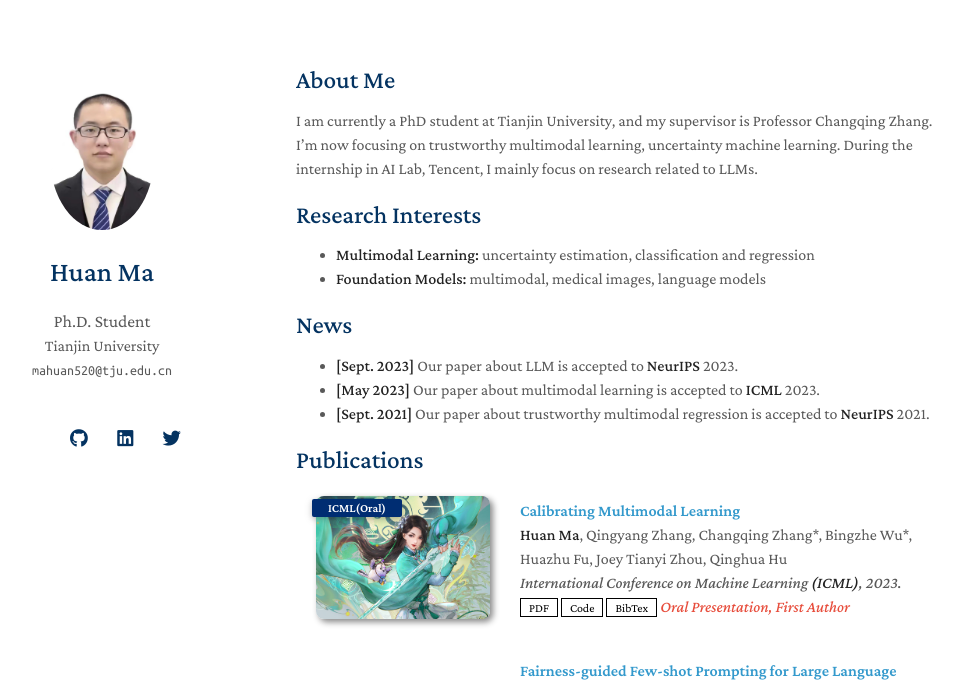
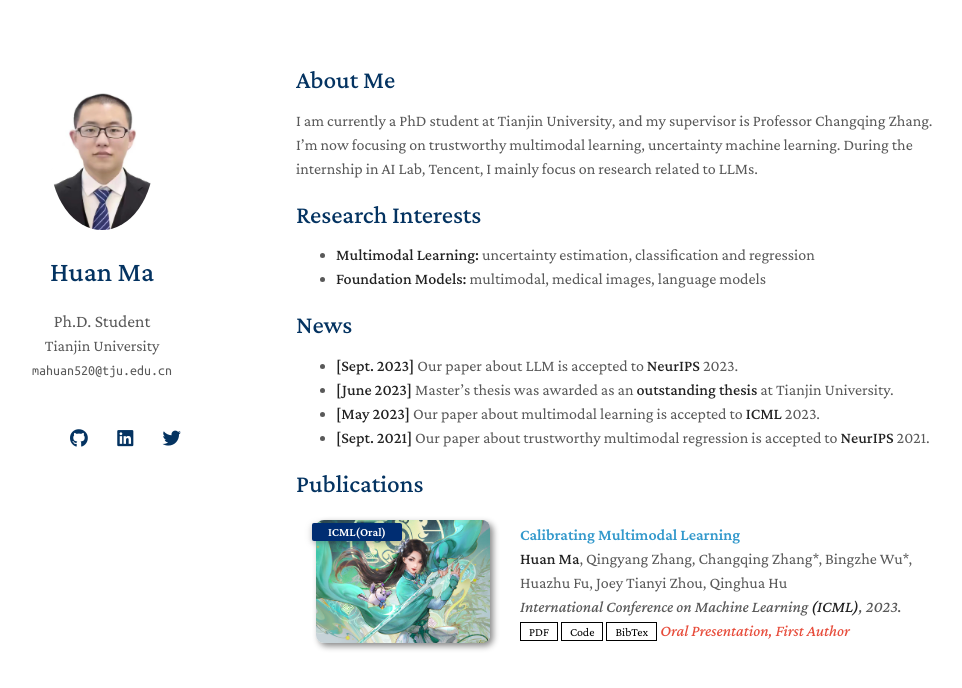
Before and after one commit to MaHuanAAA/MaHuanAAA.github.io, a Jekyll site: the page built from index.md, in a window 1280 px wide and 1388 px high, cut to the strip 0-688 px from the top of the window. Shown: the whole strip, without its empty margins (174-1136 px from the left). Built offline with Jekyll 4.4.1, drawn with Linux system fonts in a browser that asks for light colours; nearby versions of some CDN libraries; a style sheet for code colours, icons or effects is not loaded; our own code applies the rules of GitHub Pages for plain Markdown files.

Commit message:
Update index.md

```diff
--- a/index.md
+++ b/index.md
@@ -14,6 +14,7 @@ I am currently a PhD student at Tianjin University, and my supervisor is Profess
 ## News
 
 - **[Sept. 2023]** Our paper about LLM is accepted to **NeurIPS** 2023.
+- **[June 2023]** Master's thesis was awarded as an **outstanding thesis** at Tianjin University.
 - **[May 2023]** Our paper about multimodal learning is accepted to **ICML** 2023.
 - **[Sept. 2021]** Our paper about trustworthy multimodal regression is accepted to **NeurIPS** 2021.
 
```
